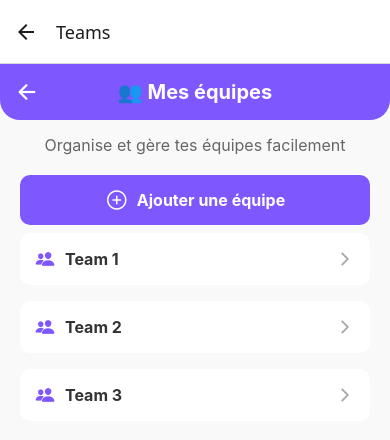
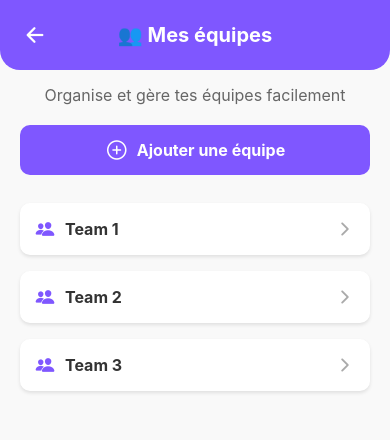
Before and after one commit to ty-mxm/calendo-app, a React Native app in the folder MyApp/: screen /Teams in a window 390 px wide. Shown: the top 440 px of the page. Built offline with nearby package versions, Linux system fonts and the light colour scheme.

Commit message:
bug with Fix navigation and parameter passing for EventDetails screen, ensuring consistent event data structure

```diff
--- a/MyApp/App.tsx
+++ b/MyApp/App.tsx
@@ -1,8 +1,8 @@
 import React from 'react';
 import { NavigationContainer } from '@react-navigation/native';
-import { createStackNavigator } from '@react-navigation/stack';
+import { createNativeStackNavigator } from '@react-navigation/native-stack';
 import AppNavigator from './components/BottomMenuBar';
-import { RootStackParamList } from './types';
+import { RootStackParamList, Event } from './types';
 // Auth Screens
 import ForgotPasswordScreen from './src/screens/Auth/ForgotPasswordScreen';
 import LoginScreen from './src/screens/Auth/LoginScreen';
@@ -36,9 +36,8 @@ import DashboardScreen from './src/screens/Dashboard/DashboardScreen';
 import NotificationsScreen from './src/screens/Notifications/NotificationsScreen';
 import NotificationsSettingsScreen from './src/screens/Notifications/NotificationsSettingsScreen';
 import UserProfileScreen from './src/screens/Profile/UserProfileScreen';
-import ChangePasswordScreen from './src/screens/Profile/ChangePasswordScreen';
 
-const Stack = createStackNavigator<RootStackParamList>();
+const Stack = createNativeStackNavigator<RootStackParamList>();
 
 export default function App() {
   return (
@@ -81,21 +80,31 @@ export default function App() {
         />
 
         {/* Teams Screens */}
+        <Stack.Group screenOptions={{ presentation: 'card' }}>
           <Stack.Screen
             name="Teams"
             component={TeamsScreen}
-          options={{ title: 'Teams', headerShown: true }}
+            options={{ headerShown: false }}
           />
           <Stack.Screen
             name="AddTeam"
             component={AddTeamScreen}
-          options={{ title: 'Add a Team', headerShown: true }}
+            options={{
+              headerShown: true,
+              headerTitle: "Ajouter une équipe",
+              headerBackTitle: "Retour"
+            }}
           />
           <Stack.Screen
             name="TeamDetails"
             component={TeamDetailsScreen}
-          options={{ title: 'Team Details', headerShown: true }}
+            options={{
+              headerShown: true,
+              headerTitle: "Détails de l'équipe",
+              headerBackTitle: "Retour"
+            }}
           />
+        </Stack.Group>
 
         {/* Events Screens */}
         <Stack.Screen
@@ -160,11 +169,6 @@ export default function App() {
           options={{ title: 'Profile', headerShown: true }}
         />
         <Stack.Screen
-        name="ChangePassword"
-        component={ChangePasswordScreen}
-        options={{ title: 'Change Password', headerShown: true }}
-      />
-        <Stack.Screen
           name="Settings"
           component={GeneralSettingsScreen}
           options={{ title: 'Settings', headerShown: true }}
--- a/MyApp/package.json
+++ b/MyApp/package.json
@@ -12,7 +12,8 @@
     "@react-native-community/masked-view": "^0.1.11",
     "@react-navigation/bottom-tabs": "^7.2.0",
     "@react-navigation/native": "^7.0.14",
-    "@react-navigation/stack": "^7.1.0",
+    "@react-navigation/native-stack": "^7.2.0",
+    "@react-navigation/stack": "^7.1.1",
     "autoprefixer": "^10.4.20",
     "babel-preset-expo": "^12.0.4",
     "expo": "~52.0.18",
--- a/MyApp/src/screens/Home/HomeScreen.tsx
+++ b/MyApp/src/screens/Home/HomeScreen.tsx
@@ -20,7 +20,7 @@ export default function HomeScreen() {
   const filteredEvents = events.filter((event) => event.date === selectedDate);
 
   const renderEventCard: ListRenderItem<Event> = ({ item }) => (
-    <TouchableOpacity onPress={() => navigation.navigate('EventDetails', { eventName: item.title, team: '', bucketlist: '', category: item.category })}>
+    <TouchableOpacity onPress={() => navigation.navigate('EventDetails', { event: item })}>
       {renderEvent(item)}
     </TouchableOpacity>
   );
--- a/MyApp/src/screens/Teams/AddTeamScreen.tsx
+++ b/MyApp/src/screens/Teams/AddTeamScreen.tsx
@@ -11,10 +11,11 @@ export default function AddTeamScreen() {
   const [teamName, setTeamName] = useState('');
   const navigation = useNavigation<NavigationProp<RootStackParamList>>();
 
+  // Modifier la fonction handleCreateTeam pour éviter l'empilement d'écrans
   const handleCreateTeam = () => {
     if (teamName.trim()) {
-      navigation.navigate('Teams', { newTeam: teamName });
-      setTeamName('');
+      navigation.navigate('Teams', { newTeam: teamName }); // Utiliser navigation.navigate au lieu de reset
+      setTeamName(''); // Réinitialiser le champ de texte
     }
   };
 
--- a/MyApp/src/screens/Teams/TeamDetailsScreen.tsx
+++ b/MyApp/src/screens/Teams/TeamDetailsScreen.tsx
@@ -12,7 +12,6 @@ import { Ionicons } from '@expo/vector-icons';
 import { useNavigation, useRoute, RouteProp } from '@react-navigation/native';
 import { RootStackParamList } from '../../../types';
 
-// Typage des paramètres de la route
 type TeamDetailsRouteProp = RouteProp<RootStackParamList, 'TeamDetails'>;
 
 export default function TeamDetailsScreen() {
@@ -52,7 +51,7 @@ export default function TeamDetailsScreen() {
   // Enregistrer les modifications
   const saveChanges = () => {
     Alert.alert('Succès', 'Les modifications ont été enregistrées.');
-    navigation.navigate('Teams' as never);
+    navigation.navigate('Teams' as never); // Utilisation de 'as never' pour éviter l'erreur de type
   };
 
   return (
@@ -64,7 +63,6 @@ export default function TeamDetailsScreen() {
         </TouchableOpacity>
         <Text style={styles.title}>👥 {teamName}</Text>
         <View style={{ width: 24 }} /> {/* Pour équilibrer */}
-
       </View>
 
       <Text style={styles.subtitle}>Gère les membres de cette équipe</Text>
--- a/MyApp/src/screens/Teams/TeamsScreen.tsx
+++ b/MyApp/src/screens/Teams/TeamsScreen.tsx
@@ -1,63 +1,77 @@
-import React, { useState } from 'react';
+import React, { useState, useEffect } from 'react';
 import { View, Text, TouchableOpacity, FlatList, StyleSheet } from 'react-native';
-import { useNavigation } from '@react-navigation/native';
+import { useNavigation, useRoute, RouteProp } from '@react-navigation/native';
 import { Ionicons } from '@expo/vector-icons';
+import { RootStackParamList } from '../../../types';
 
-export default function TeamsScreen({ route }: { route: { params?: { newTeam?: string } } }) {
-  const [teams, setTeams] = useState(['Team 1', 'Team 2', 'Team 3']);
+type TeamsScreenRouteProp = RouteProp<RootStackParamList, 'Teams'>;
+
+export default function TeamsScreen() {
+  const [teams, setTeams] = useState<string[]>(['Team 1', 'Team 2', 'Team 3']);
   const navigation = useNavigation();
+  const route = useRoute<TeamsScreenRouteProp>();
 
-  // Récupérer une nouvelle équipe ajoutée
-  if (route.params?.newTeam) {
-    if (!teams.includes(route.params.newTeam)) {
-      setTeams([...teams, route.params.newTeam]);
-    }
-  }
-
+  useEffect(() => {
+    if (route.params && 'newTeam' in route.params && typeof route.params.newTeam === 'string' && !teams.includes(route.params.newTeam)) {
+      setTeams((prevTeams) => [...prevTeams, route.params?.newTeam as string]);    }
+  }, [route.params, teams]);
   const handleTeamDetails = (team: string) => {
+    // Utilisation de 'navigation.navigate' pour accéder à 'TeamDetails'
     navigation.navigate('TeamDetails', { teamName: team });
   };
 
+  const handleAddTeam = () => {
+    navigation.navigate('AddTeam' as never); // N'utilisez pas 'as never'
+  };
+
+  const renderTeamItem = ({ item }: { item: string }) => (
+    <TouchableOpacity
+      style={styles.teamContainer}
+      onPress={() => handleTeamDetails(item)}
+    >
+      <View style={styles.teamInfo}>
+        <Ionicons name="people" size={20} color="#7F57FF" />
+        <Text style={styles.teamName}>{item}</Text>
+      </View>
+      <Ionicons name="chevron-forward" size={20} color="#AAA" />
+    </TouchableOpacity>
+  );
+
   return (
     <View style={styles.container}>
-      {/* Header */}
       <View style={styles.header}>
-        <TouchableOpacity onPress={() => navigation.goBack()}>
+        <TouchableOpacity
+          onPress={() => navigation.navigate('Main' as never)}
+          style={styles.headerButton}
+        >
           <Ionicons name="arrow-back" size={24} color="#FFF" />
         </TouchableOpacity>
         <Text style={styles.headerTitle}>👥 Mes équipes</Text>
-        <View style={{ width: 24 }} /> {/* Espacement pour équilibrer */}
+        <View style={styles.headerButton} />
       </View>
 
-      {/* Sous-titre */}
-      <Text style={styles.subtitle}>Organise et gère tes équipes facilement</Text>
+      <Text style={styles.subtitle}>
+        Organise et gère tes équipes facilement
+      </Text>
 
-      {/* Ajouter une équipe */}
       <TouchableOpacity
         style={styles.addButton}
-        onPress={() => navigation.navigate('AddTeam' as never)}
+        onPress={handleAddTeam}
       >
         <Ionicons name="add-circle-outline" size={24} color="#FFF" />
         <Text style={styles.addButtonText}>Ajouter une équipe</Text>
       </TouchableOpacity>
 
-      {/* Liste des équipes */}
       <FlatList
         data={teams}
         keyExtractor={(item) => item}
-        renderItem={({ item }) => (
-          <TouchableOpacity
-            style={styles.teamContainer}
-            onPress={() => handleTeamDetails(item)}
-          >
-            <View style={styles.teamInfo}>
-              <Ionicons name="people" size={20} color="#7F57FF" />
-              <Text style={styles.teamName}>{item}</Text>
-            </View>
-            <Ionicons name="chevron-forward" size={20} color="#AAA" />
-          </TouchableOpacity>
-        )}
+        renderItem={renderTeamItem}
         contentContainerStyle={styles.listContent}
+        ListEmptyComponent={
+          <Text style={styles.emptyText}>
+            Aucune équipe disponible. Commencez par en créer une !
+          </Text>
+        }
       />
     </View>
   );
@@ -75,6 +89,12 @@ const styles = StyleSheet.create({
     borderBottomLeftRadius: 20,
     borderBottomRightRadius: 20,
   },
+  headerButton: {
+    width: 40,
+    height: 40,
+    justifyContent: 'center',
+    alignItems: 'center',
+  },
   headerTitle: { fontSize: 20, fontWeight: 'bold', color: '#FFF' },
   subtitle: {
     fontSize: 16,
@@ -82,6 +102,7 @@ const styles = StyleSheet.create({
     textAlign: 'center',
     marginTop: 15,
     marginBottom: 20,
+    paddingHorizontal: 20,
   },
   addButton: {
     flexDirection: 'row',
@@ -91,13 +112,9 @@ const styles = StyleSheet.create({
     padding: 12,
     backgroundColor: '#7F57FF',
     borderRadius: 10,
+    marginBottom: 20,
   },
-  addButtonText: {
-    color: '#FFF',
-    fontWeight: 'bold',
-    fontSize: 16,
-    marginLeft: 8,
-  },
+  addButtonText: { color: '#FFF', fontWeight: 'bold', fontSize: 16, marginLeft: 8 },
   teamContainer: {
     flexDirection: 'row',
     justifyContent: 'space-between',
@@ -108,8 +125,13 @@ const styles = StyleSheet.create({
     marginVertical: 8,
     borderRadius: 10,
     elevation: 2,
+    shadowColor: '#000',
+    shadowOffset: { width: 0, height: 2 },
+    shadowOpacity: 0.1,
+    shadowRadius: 3.84,
   },
   teamInfo: { flexDirection: 'row', alignItems: 'center' },
   teamName: { marginLeft: 10, fontSize: 16, fontWeight: 'bold', color: '#333' },
   listContent: { paddingBottom: 30 },
+  emptyText: { textAlign: 'center', color: '#666', fontSize: 16, marginTop: 30, paddingHorizontal: 20 },
 });
```
Also changed, not shown: MyApp/types.ts (+3 -5 lines), 1 other file (tests, documents, lock files or other folders). Lines whose indentation alone changed are shown as unchanged.
